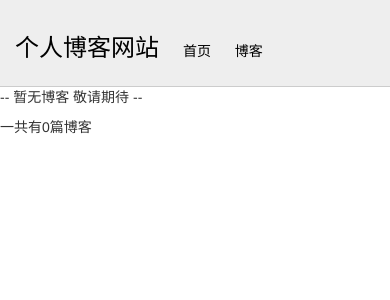
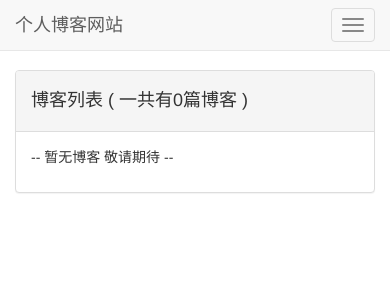
Before and after one commit to ghostrunner-art/work, a Django app: page /blog/ in a window 390 px wide. Shown: the top 300 px of the page. Run offline with Django 3.2, Linux system fonts and the light colour scheme; data that the repository does not hold is empty; some libraries are stand-ins or nearby versions.

Commit message:
201861401

```diff
--- a/templates/blog/blog_detail.html
+++ b/blog/templates/blog/blog_detail.html
@@ -3,7 +3,9 @@
 {% block title %}
     {{ blog.title }}
 {% endblock %}
-
+{% block nav_blog_active %}
+active
+{% endblock %}
 {% block content %}
     <h3>{{ blog.title }}</h3>
     <p>作者：{{ blog.author }}</p>
--- /dev/null
+++ b/blog/templates/blog/blog_list.html
@@ -0,0 +1,55 @@
+{% extends 'base.html' %}
+{% block title %}我的网站{% endblock %}
+{% block nav_blog_active %}active{% endblock %}
+
+{% load staticfiles %}
+{% block header_extendx %}
+    <link rel="stylesheet" href="{% static 'blog.css' %}">
+{% endblock %}
+
+{% block content %}
+    <div class="container">
+        <div class="row">
+            <div class="col-xs-12 col-sm-8 col-md-9 col-lg-10">
+            <div class="panel panel-default">
+                <div class="panel-heading">
+                    <h4>博客列表 ( 一共有{{ blogs|length }}篇博客 )</h4>
+
+                </div>
+                <div class="panel-body">
+                    {% for blog in blogs %}
+                        <a href="{% url 'blog_detail' blog.pk %}">
+                             <h3>{{ blog.title }}</h3>
+                        </a>
+                        <p>{{ blog.content|truncatechars:30 }}</p>  {# 这里的|truncatechars是一个过滤器，过滤过多的文字显示 #}
+                    {% empty %}
+                        <p> -- 暂无博客 敬请期待 -- </p>
+                    {% endfor %}
+
+                </div>
+            </div>
+            </div>
+            <div class="hidden-xs col-sm-4 col-md-3 col-lg-2">
+                <div class="panel panel-default">
+                    <div class="panel-heading">
+                        <h4>博客分类</h4>
+                    </div>
+                    <div class="panel-body">
+                        <ul>
+                    {% for blog_type in blog_types %}
+                        <li class="blog-types" >
+                            <a href="{% url 'blogs_with_type' blog_type.pk %}">
+                                {{ blog_type.type_name }}
+                            </a>
+                        </li>
+                    {% empty %}
+                        <li>暂无分类</li>
+                    {% endfor %}
+                </ul>
+                    </div>
+                </div>
+            </div>
+        </div>
+    </div>
+
+{% endblock %}
--- a/templates/blog/blogs_with_type.html
+++ b/blog/templates/blog/blogs_with_type.html
@@ -6,7 +6,9 @@
 {% block title %}
     {{ blog_type.type_name }}
 {% endblock %}
-
+{% block nav_blog_active %}
+active
+{% endblock %}
 {# 引用模板base.html内的内容块 #}
 {% block content %}
     <h3>{{ blog_type.type_name }}</h3>
--- a/blog/views.py
+++ b/blog/views.py
@@ -5,6 +5,7 @@ from .models import Blog,BlogType
 def blog_list(request):
     context = dict()
     context['blogs'] = Blog.objects.all()
+    context['blog_types'] = BlogType.objects.all()
     return render_to_response('blog/blog_list.html',context)
 #blog内容页views
 def bolg_detail(request,blog_pk):
--- a/static/base.css
+++ b/static/base.css
@@ -2,17 +2,6 @@
             margin: 0;
             padding: 0;
         }
-        div.nav{
-            background: #eeeeee;
-            border-bottom: 1px solid #cccccc;
-            padding: 10px 5px;
+        body{
+            margin-top:70px!important;
         }
-        div.nav a{
-            text-decoration: none;
-            color: #000000;
-            padding: 5px 10px;
-        }
-        div.nav a.logo{
-            display: inline-block;
-            font-size: 120%;
-        }
--- /dev/null
+++ b/static/blog.css
@@ -0,0 +1,3 @@
+ul.blog-types{
+    list-style-type: none;
+}
--- a/templates/base.html
+++ b/templates/base.html
@@ -16,12 +16,30 @@
     {% block header_extendx %}{% endblock %}
 </head>
 <body>
-    <div class="nav">
-         <a class="logo" href = '{% url 'home' %}'> {# url 后面跟的是链接路由里面name=的内容 #}
-             <h3>个人博客网站</h3>
-         </a>
-        <a href="/">首页</a>
-        <a href="{% url 'blog_list' %}">博客</a>
+    <div class="navbar navbar-default navbar-fixed-top" role="navigation">
+        <div class="container-fluid">
+            <div class="navbar-header">
+                 <a class="navbar-brand" href = '{% url 'home' %}'> {# url 后面跟的是链接路由里面name=的内容 #}
+                    个人博客网站
+                </a>
+                <button class="navbar-toggle collapsed" data-toggle="collapse"  data-target = '#navbar-collapse'>
+                    <span class="icon-bar"></span>
+                    <span class="icon-bar"></span>
+                    <span class="icon-bar"></span>
+                </button>
+            </div>
+            <div id="navbar-collapse" class="collapse navbar-collapse" >
+               <ul class="nav navbar-nav">
+                <li class="{% block nav_home_active %}{% endblock %}">
+                    <a href="/">首页</a>
+                </li>
+                <li class="{% block nav_blog_active %}{% endblock %}">
+                    <a href="{% url 'blog_list' %}">博客</a>
+                </li>
+            </ul>
+            </div>
+
+        </div>
     </div>
 
     {% block content %}
--- a/templates/blog/blog_list.html
+++ /dev/null
@@ -1,17 +0,0 @@
-{% extends 'base.html' %}
-
-{% block title %}
-    我的网站
-{% endblock %}
-
-{% block content %}
-    {% for blog in blogs %}
-        <a href="{% url 'blog_detail' blog.pk %}">
-            <h3>{{ blog.title }}</h3>
-        </a>
-        <p>{{ blog.content|truncatechars:30 }}</p>  {# 这里的|truncatechars是一个过滤器，过滤过多的文字显示 #}
-    {% empty %}
-        <p> -- 暂无博客 敬请期待 -- </p>
-    {% endfor %}
-    <p>一共有{{ blogs|length }}篇博客</p>
-{% endblock %}
--- a/templates/home.html
+++ b/templates/home.html
@@ -9,6 +9,11 @@
     <link rel="stylesheet" href = '{% static 'home.css' %}'>
 {% endblock %}
 
+{% block nav_home_active %}
+active
+{% endblock %}
+
+
 {% block content %}
     <h3 class="home-content">欢迎访问我的网站，随便看</h3>
 
```
